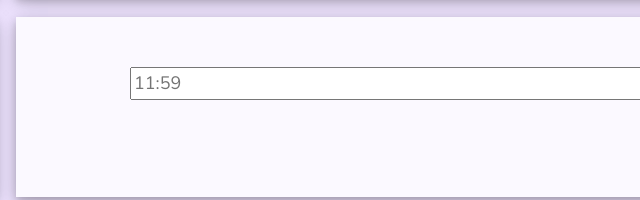
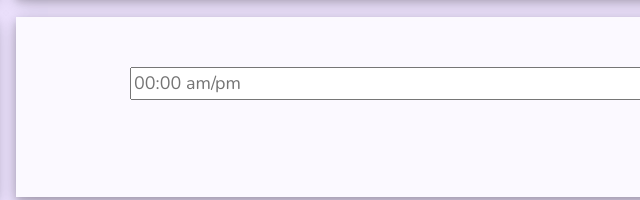
Before and after one commit to am2512/eecs330_project, a plain HTML site: page index.html in a window 1280 px wide. Shown: the part 676-876 px from the top of the page, 465-1105 px from the left. Drawn offline with nearby package versions, Linux system fonts and the light colour scheme.

Commit message:
Update index.html

```diff
--- a/index.html
+++ b/index.html
@@ -72,7 +72,7 @@
 		</div>
 
 		<div class="item6">
-			<input id="duration-val2" placeholder="11:59">
+			<input id="duration-val2" placeholder="00:00 am/pm">
 		</div>
 
 		<div class="item7">
```
